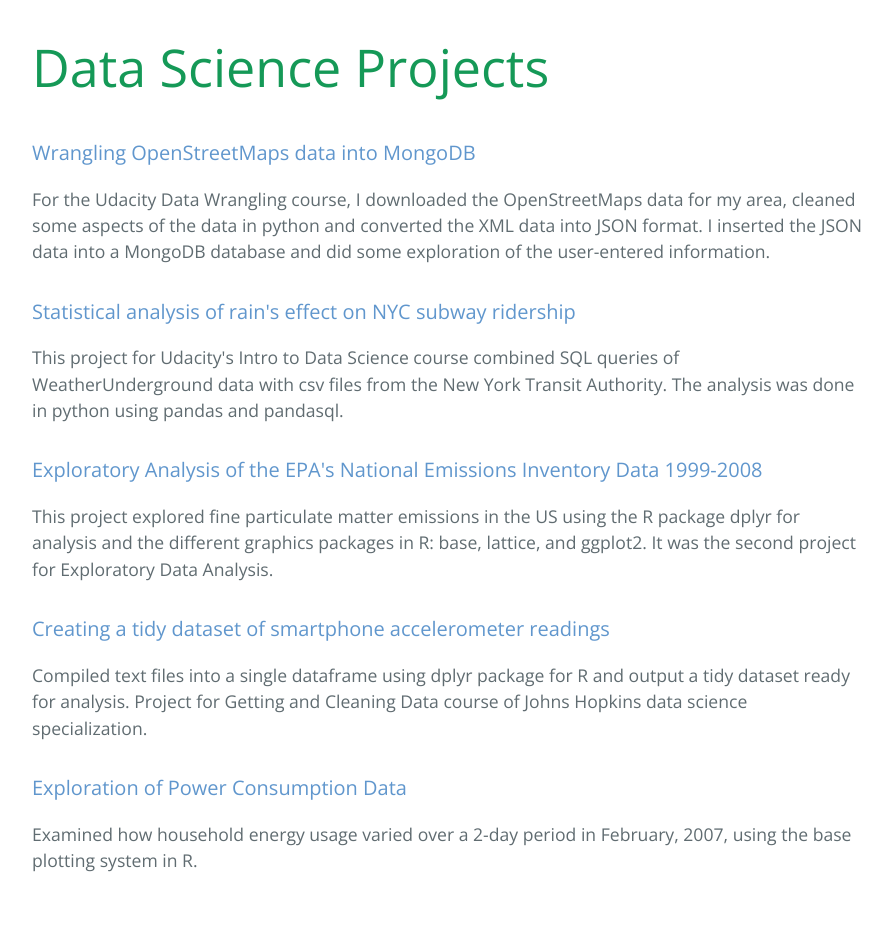
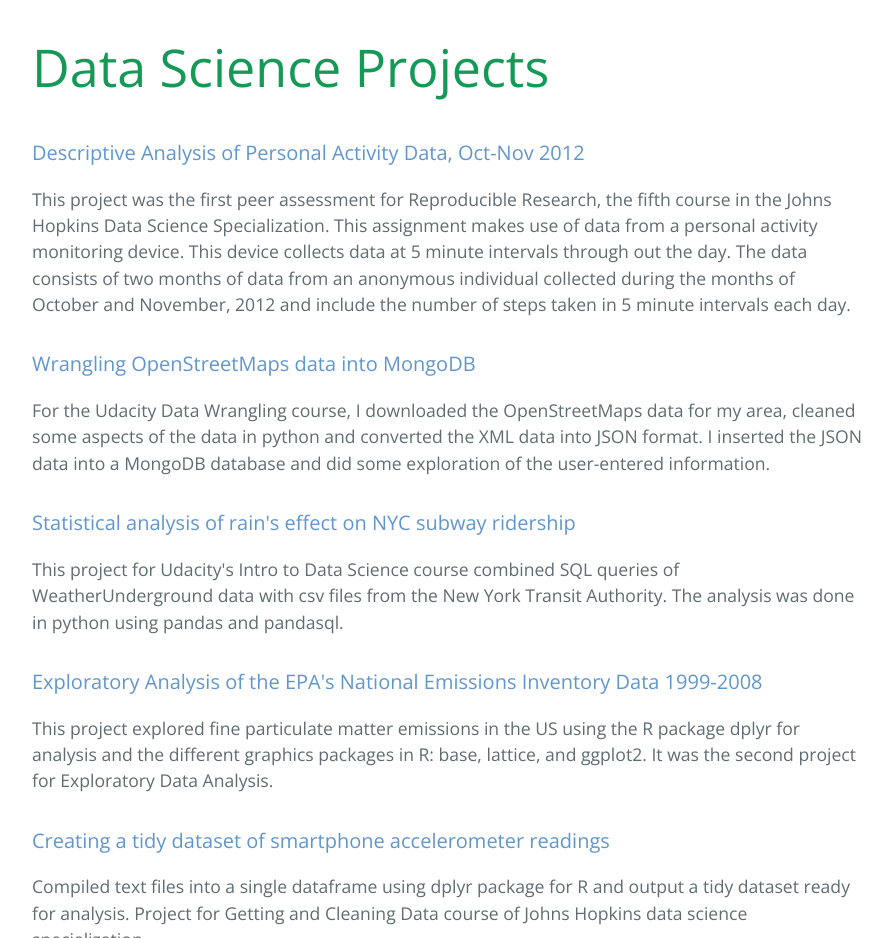
Before and after one commit to grace-pehl/grace-pehl.github.io, a plain HTML site: page index.html in a window 1280 px wide. Shown: the part 1280-2218 px from the top of the page, without its empty margins (192-1084 px from the left). Drawn offline with nearby package versions, Linux system fonts and the light colour scheme.

Commit message:
added activity tracking project

```diff
--- a/index.html
+++ b/index.html
@@ -33,6 +33,7 @@
 <p>This site chronicles my growing knowledge of data science.  I am concurrently enrolled in the Data Analyst Nanodegree from Udacity and the specialization in data science offered by Johns Hopkins University and Coursera.  I am also working on a capstone in project management through UC, Irvine and studying to take the CAPM exam. </p>
 
  <h1 class="project-name">Data Science Projects</h1>
+ <h2 class="project-tagline"><a href="http://rpubs.com/grace-pehl/activity">Descriptive Analysis of Personal Activity Data, Oct-Nov 2012</a></h2><p>This project was the first peer assessment for Reproducible Research, the fifth course in the Johns Hopkins Data Science Specialization. This assignment makes use of data from a personal activity monitoring device. This device collects data at 5 minute intervals through out the day. The data consists of two months of data from an anonymous individual collected during the months of October and November, 2012 and include the number of steps taken in 5 minute intervals each day.</p>
  <h2 class="project-tagline"><a href="http://grace-pehl.github.io/OpenStreetMaps/">Wrangling OpenStreetMaps data into MongoDB</a></h2><p>For the Udacity Data Wrangling course, I downloaded the OpenStreetMaps data for my area, cleaned some aspects of the data in python and converted the XML data into JSON format. I inserted the JSON data into a MongoDB database and did some exploration of the user-entered information.</p>
 <h2 class="project-tagline"><a href="http://grace-pehl.github.io/Subway-Rain/">Statistical analysis of rain's effect on NYC subway ridership</a></h2>
 <p>This project for Udacity's Intro to Data Science course combined SQL queries of WeatherUnderground data with csv files from the New York Transit Authority.  The analysis was done in python using pandas and pandasql.</p>
```
